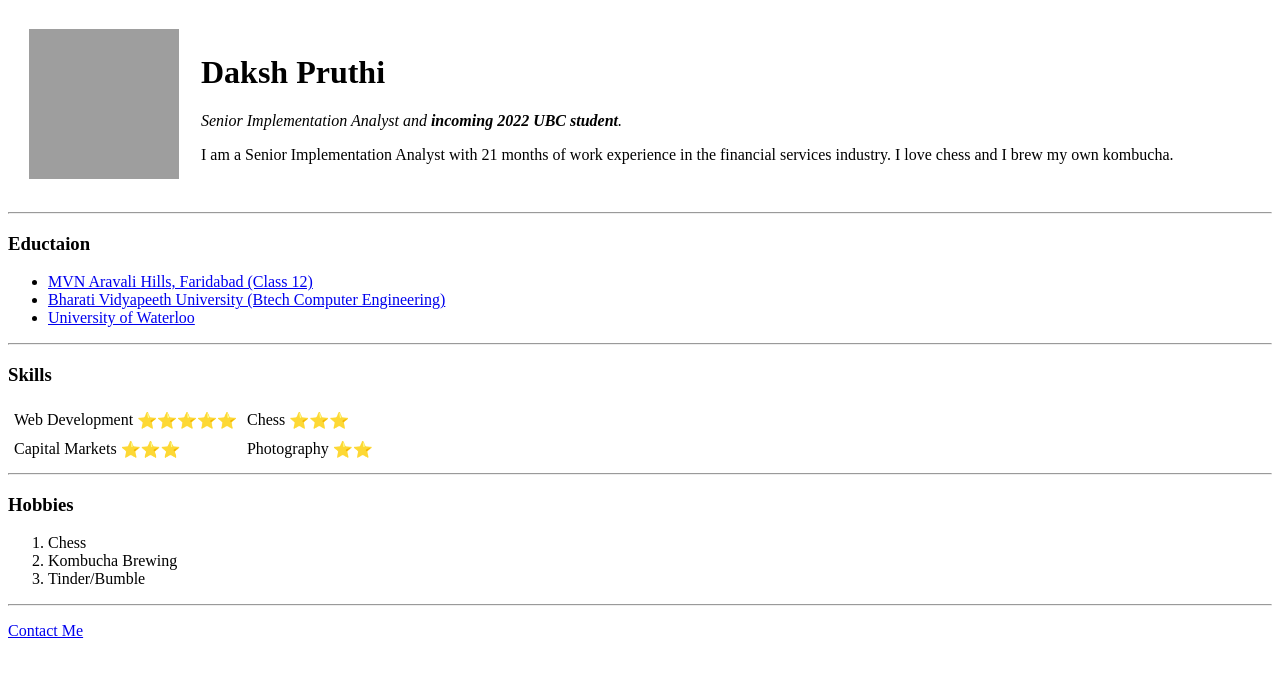
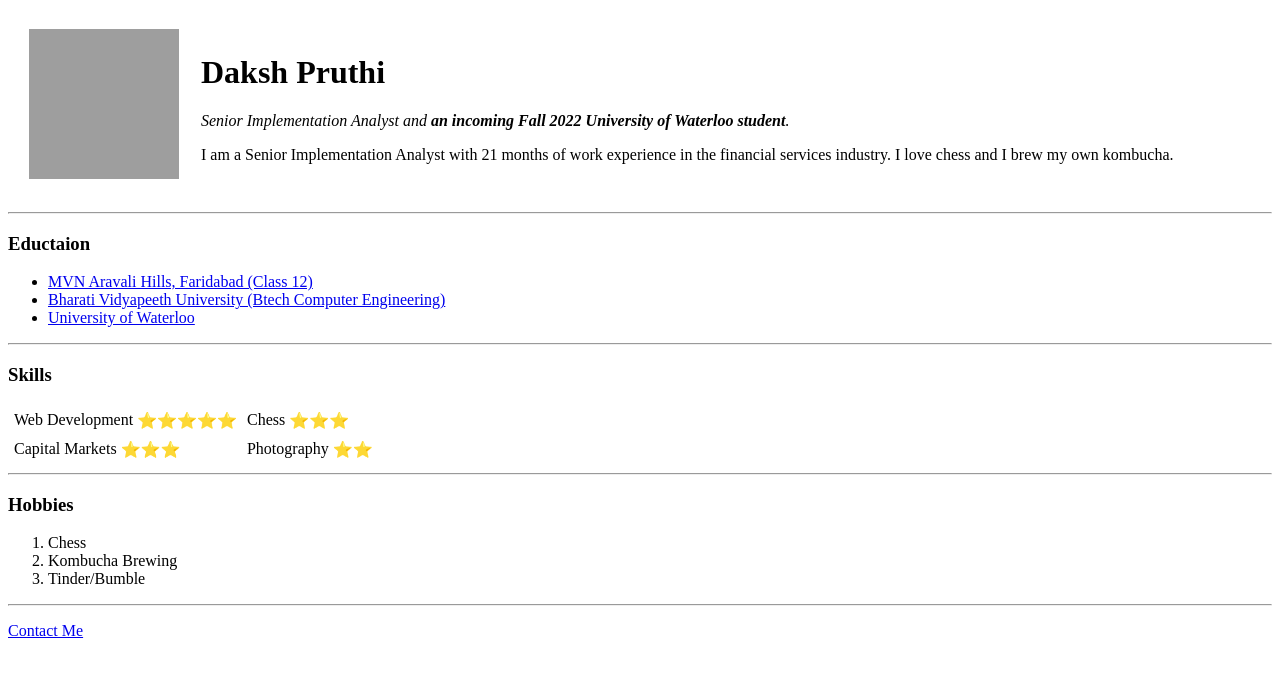
Before and after one commit to dukhiengineer/CV, a plain HTML site: page index.html in a window 1280 px wide. Drawn offline with Linux system fonts and the light colour scheme; grey boxes are pictures that could not be loaded.

Commit message:
Update index.html
Edited university

```diff
--- a/index.html
+++ b/index.html
@@ -13,7 +13,7 @@
           alt="Daksh Pruthi profile picture"></td>
       <td>
         <h1>Daksh Pruthi</h1>
-        <p><em>Senior Implementation Analyst and <strong>incoming 2022 UBC student</strong>.</em></p>
+        <p><em>Senior Implementation Analyst and <strong> an incoming Fall 2022 University of Waterloo student</strong>.</em></p>
         <p>I am a Senior Implementation Analyst with 21 months of work experience in the financial services industry. I love chess and I brew my own kombucha.</p>
       </td>
     </tr>
```
